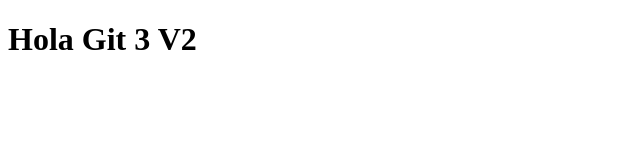
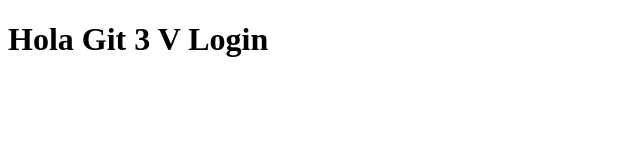
Before and after one commit to isaias93n/hello-git, a plain HTML site: page index3.html in a window 1280 px wide. Shown: the whole page, without its empty margins (0-640 px from the left). Drawn offline with Linux system fonts and the light colour scheme.

Commit message:
Git Login v3

```diff
--- a/index3.html
+++ b/index3.html
@@ -3,6 +3,6 @@
 
 </head>
 <body>
-    <h1>Hola Git 3 V2</h1>
+    <h1>Hola Git 3 V Login</h1>
 </body>
 </html>
```
